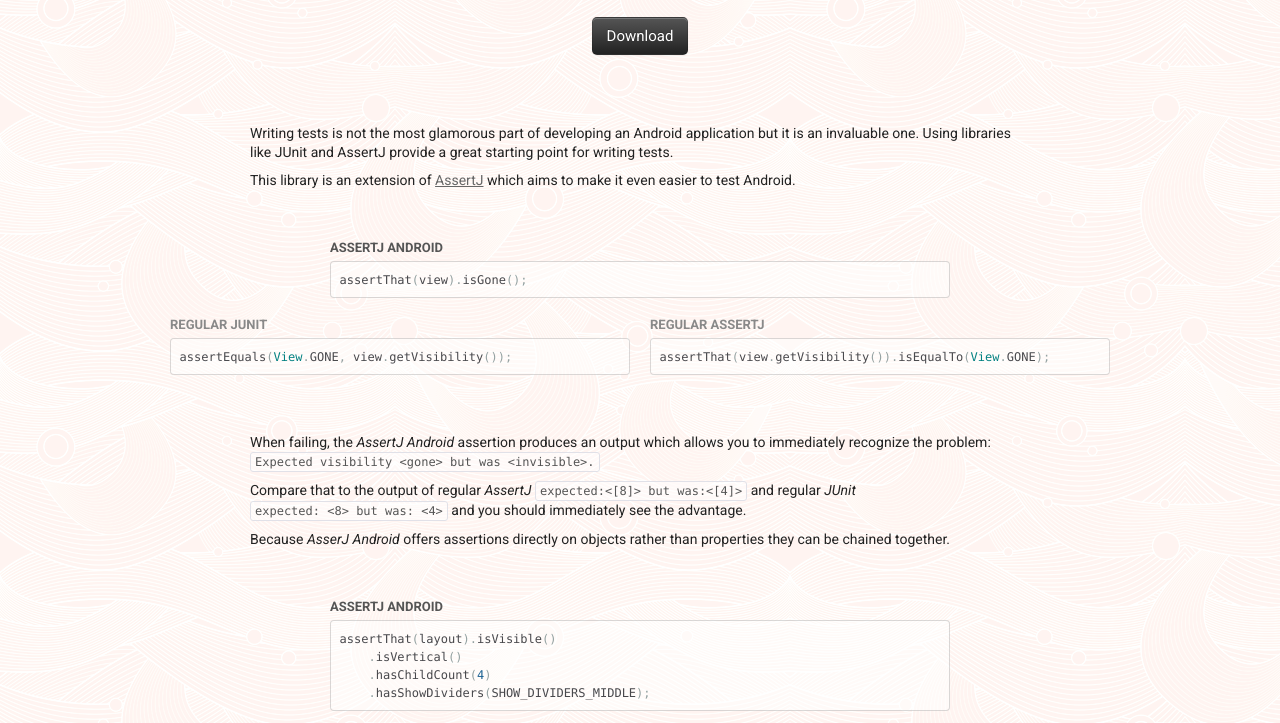
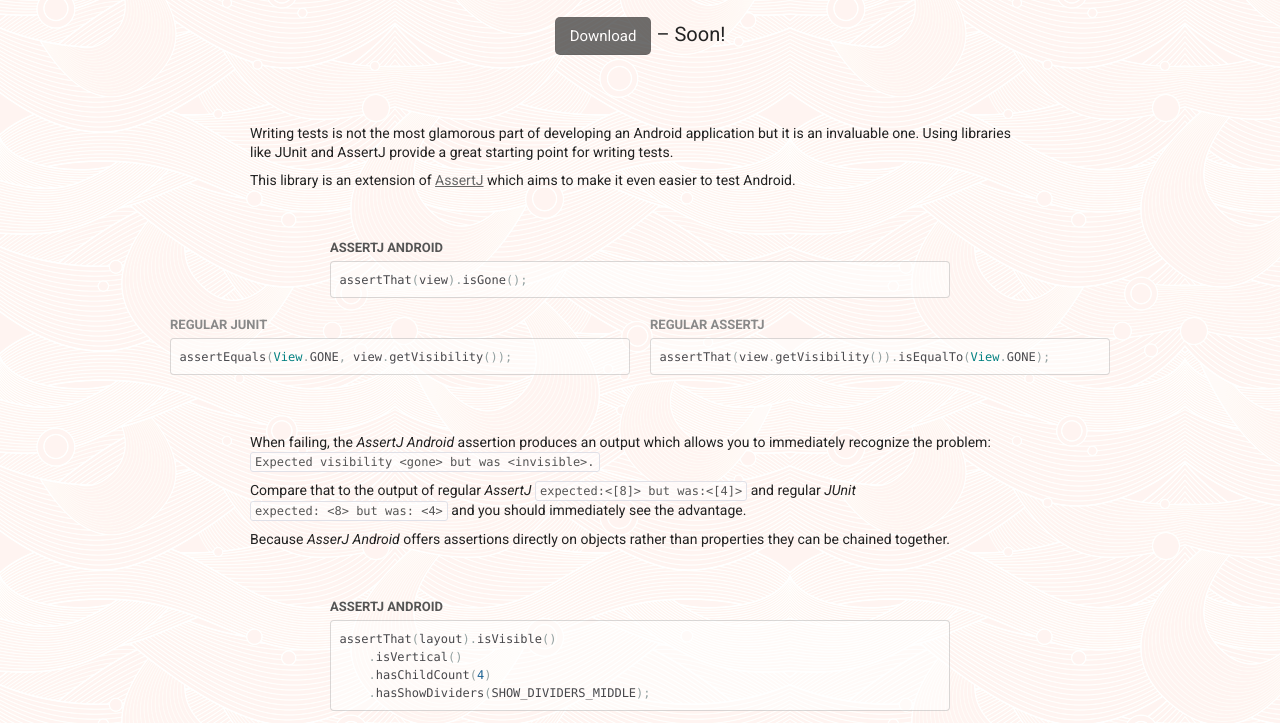
Before and after one commit to square/assertj-android, a plain HTML site: page index.html in a window 1280 px wide. Shown: the part 305-1028 px from the top of the page. Drawn offline with nearby package versions, Linux system fonts and the light colour scheme.

Commit message:
No download yet.

```diff
--- a/index.html
+++ b/index.html
@@ -19,7 +19,7 @@
             <h1>AssertJ Android</h1>
             <h3>A set of AssertJ assertions geared toward testing Android.</h3>
             <ul class="unstyled">
-                <li><a href="http://repository.sonatype.org/service/local/artifact/maven/redirect?r=central-proxy&g=com.squareup.assertj&a=assertj-android&v=LATEST" class="btn btn-large btn-inverse" id="download">Download</a></li>
+                <li><a href="http://repository.sonatype.org/service/local/artifact/maven/redirect?r=central-proxy&g=com.squareup.assertj&a=assertj-android&v=LATEST" class="btn btn-large btn-inverse disabled" id="download">Download</a> &ndash; Soon!</li>
             </ul>
       </div>
     </div>
```
